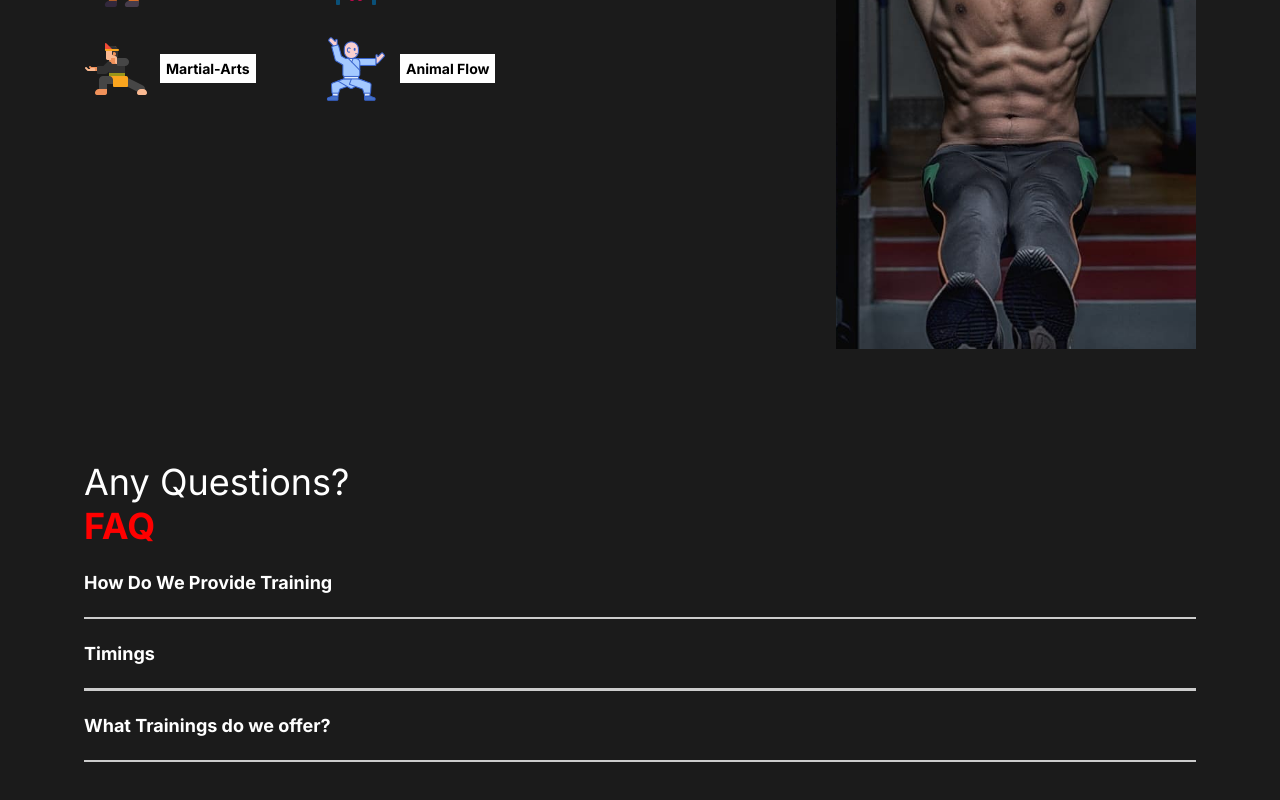
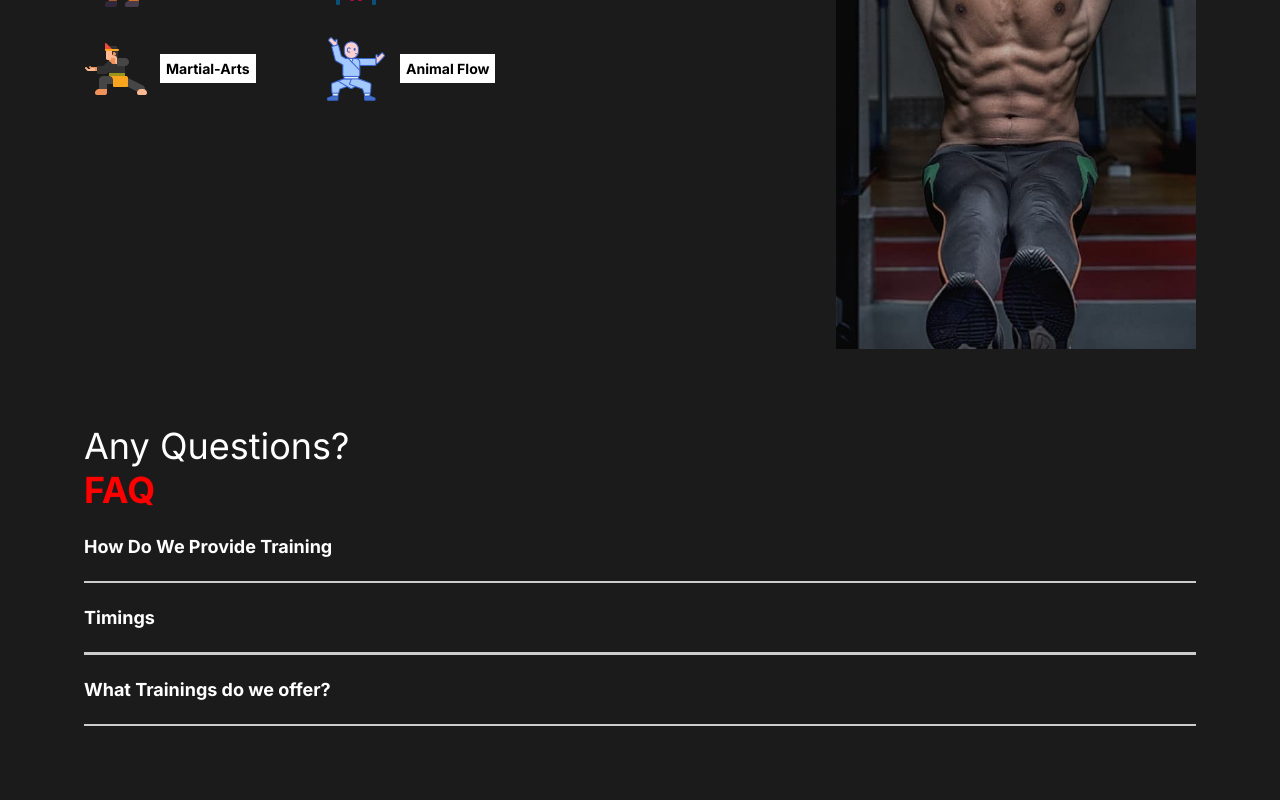
Before and after one commit to ShadYBhai/AisaMotivation, a React (Create React App) app: page / in a window 1280 px wide. Shown: the part 1522-2322 px from the top of the page. Built offline with nearby package versions, Linux system fonts and the light colour scheme; a web font is replaced by a local one.

Commit message:
FAQ Pointer

```diff
--- a/src/components/FaqSection.js
+++ b/src/components/FaqSection.js
@@ -37,7 +37,9 @@ export const FaqSection = () => {
 
 const Faq = styled(About)`
 
-    margin-top: 3rem;
+    &:hover{
+        cursor: pointer;
+    }
 
     display : block;
     span{
```
